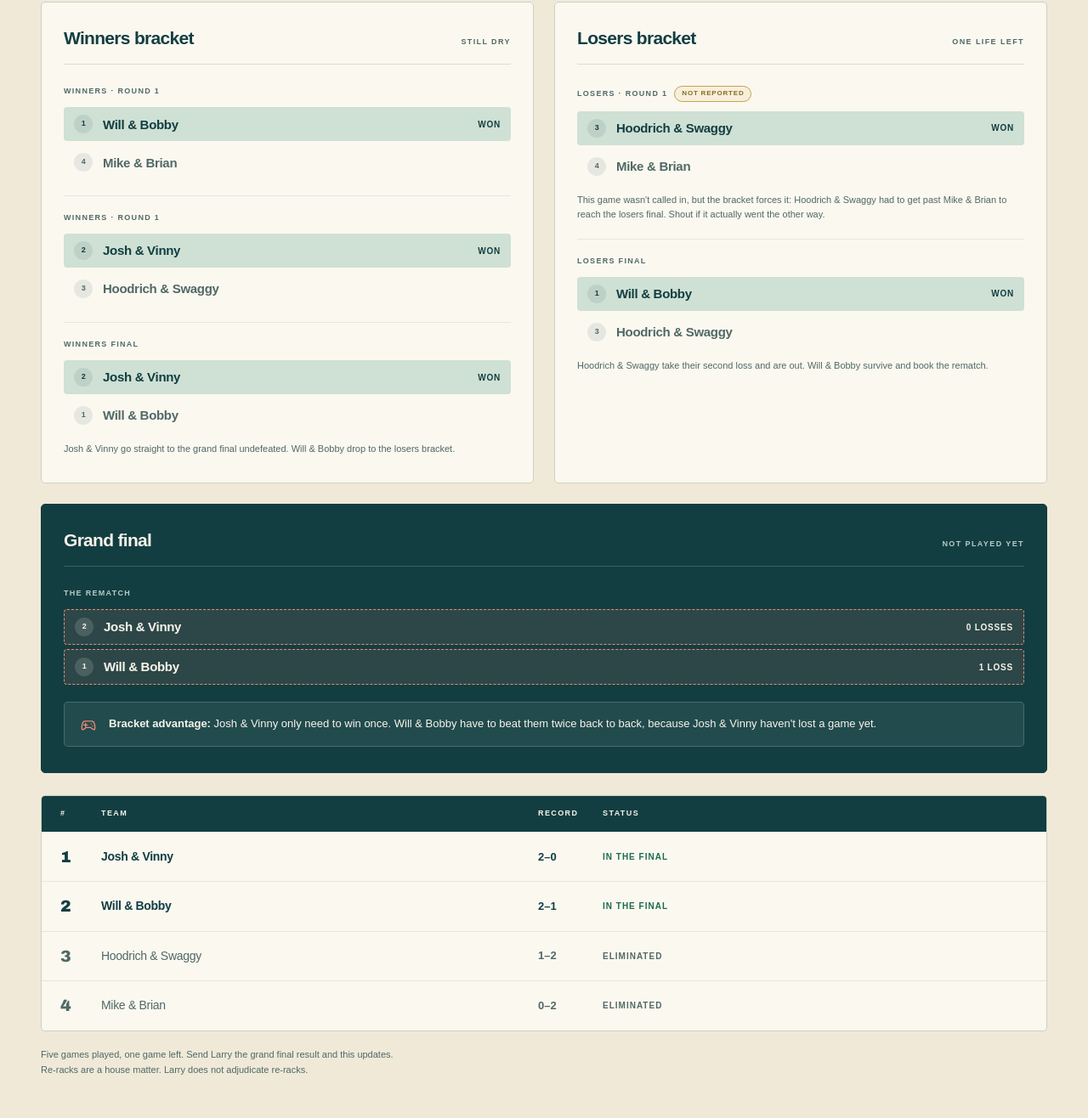
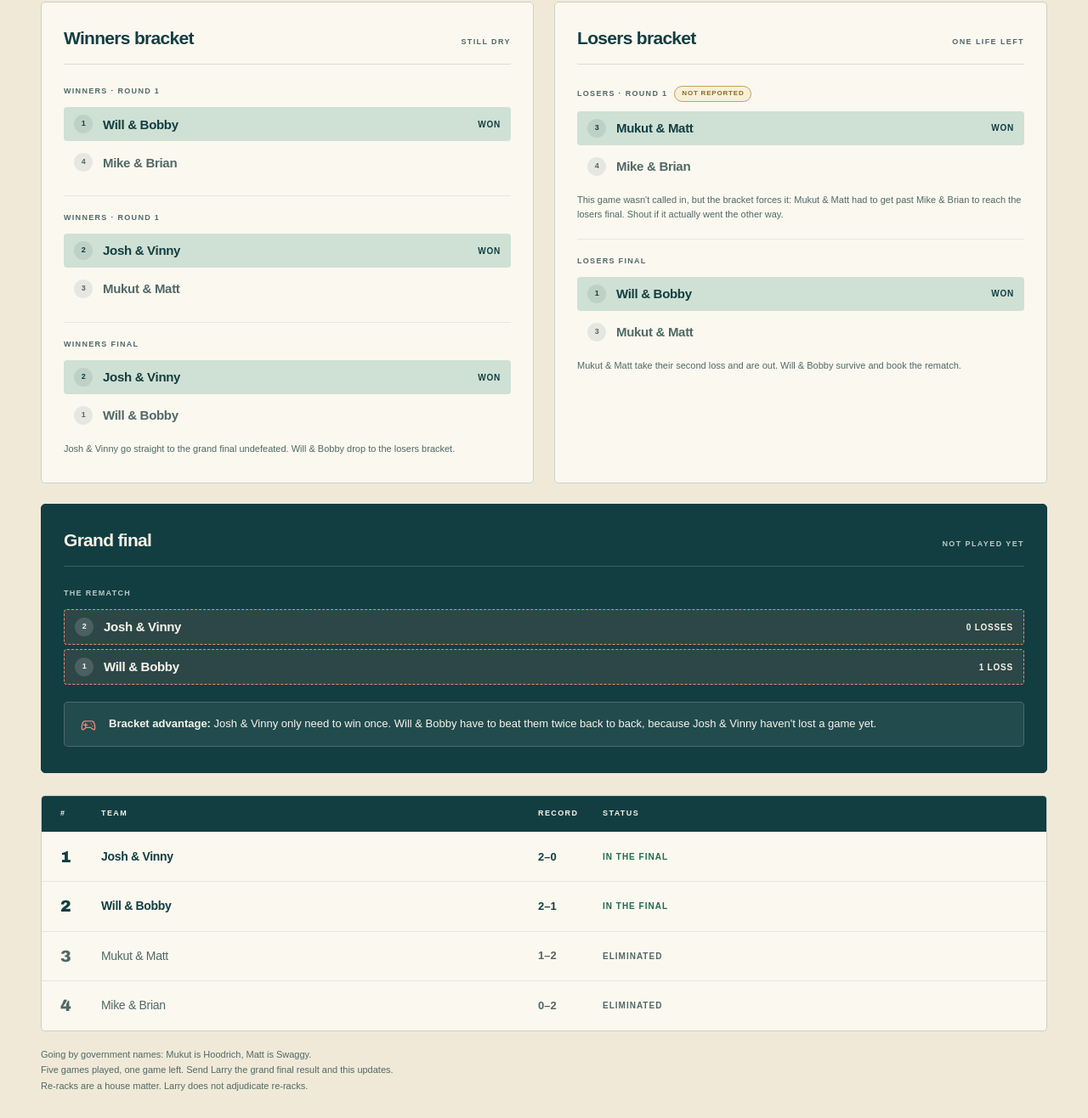
Before and after one commit to willcampbell433/bobby-takes-miami, a plain HTML site: page index.html in a window 1280 px wide. Shown: the part 4804-6120 px from the top of the page at 85% size. Drawn offline with Linux system fonts and the light colour scheme.

Commit message:
Use real names for the Hoodrich/Swaggy team
Will confirmed Hoodrich is Mukut and Swaggy is Matt, both already on the crew roster. Nicknames kept in the footnote.

```diff
--- a/index.html
+++ b/index.html
@@ -150,13 +150,13 @@
   <div class="bracket-col">
    <div class="bracket-col-head"><h3>Winners bracket</h3><span>Still dry</span></div>
    <article class="match"><div class="match-label">Winners · Round 1</div><div class="team-row won"><span class="team-seed" aria-hidden="true">1</span><span class="team-name">Will &amp; Bobby</span><span class="team-mark">WON</span></div><div class="team-row lost"><span class="team-seed" aria-hidden="true">4</span><span class="team-name">Mike &amp; Brian</span></div></article>
-   <article class="match"><div class="match-label">Winners · Round 1</div><div class="team-row won"><span class="team-seed" aria-hidden="true">2</span><span class="team-name">Josh &amp; Vinny</span><span class="team-mark">WON</span></div><div class="team-row lost"><span class="team-seed" aria-hidden="true">3</span><span class="team-name">Hoodrich &amp; Swaggy</span></div></article>
+   <article class="match"><div class="match-label">Winners · Round 1</div><div class="team-row won"><span class="team-seed" aria-hidden="true">2</span><span class="team-name">Josh &amp; Vinny</span><span class="team-mark">WON</span></div><div class="team-row lost"><span class="team-seed" aria-hidden="true">3</span><span class="team-name">Mukut &amp; Matt</span></div></article>
    <article class="match"><div class="match-label">Winners final</div><div class="team-row won"><span class="team-seed" aria-hidden="true">2</span><span class="team-name">Josh &amp; Vinny</span><span class="team-mark">WON</span></div><div class="team-row lost"><span class="team-seed" aria-hidden="true">1</span><span class="team-name">Will &amp; Bobby</span></div><p class="match-note">Josh &amp; Vinny go straight to the grand final undefeated. Will &amp; Bobby drop to the losers bracket.</p></article>
   </div>
   <div class="bracket-col">
    <div class="bracket-col-head"><h3>Losers bracket</h3><span>One life left</span></div>
-   <article class="match"><div class="match-label">Losers · Round 1 <span class="match-flag">Not reported</span></div><div class="team-row won"><span class="team-seed" aria-hidden="true">3</span><span class="team-name">Hoodrich &amp; Swaggy</span><span class="team-mark">WON</span></div><div class="team-row lost"><span class="team-seed" aria-hidden="true">4</span><span class="team-name">Mike &amp; Brian</span></div><p class="match-note">This game wasn't called in, but the bracket forces it: Hoodrich &amp; Swaggy had to get past Mike &amp; Brian to reach the losers final. Shout if it actually went the other way.</p></article>
-   <article class="match"><div class="match-label">Losers final</div><div class="team-row won"><span class="team-seed" aria-hidden="true">1</span><span class="team-name">Will &amp; Bobby</span><span class="team-mark">WON</span></div><div class="team-row lost"><span class="team-seed" aria-hidden="true">3</span><span class="team-name">Hoodrich &amp; Swaggy</span></div><p class="match-note">Hoodrich &amp; Swaggy take their second loss and are out. Will &amp; Bobby survive and book the rematch.</p></article>
+   <article class="match"><div class="match-label">Losers · Round 1 <span class="match-flag">Not reported</span></div><div class="team-row won"><span class="team-seed" aria-hidden="true">3</span><span class="team-name">Mukut &amp; Matt</span><span class="team-mark">WON</span></div><div class="team-row lost"><span class="team-seed" aria-hidden="true">4</span><span class="team-name">Mike &amp; Brian</span></div><p class="match-note">This game wasn't called in, but the bracket forces it: Mukut &amp; Matt had to get past Mike &amp; Brian to reach the losers final. Shout if it actually went the other way.</p></article>
+   <article class="match"><div class="match-label">Losers final</div><div class="team-row won"><span class="team-seed" aria-hidden="true">1</span><span class="team-name">Will &amp; Bobby</span><span class="team-mark">WON</span></div><div class="team-row lost"><span class="team-seed" aria-hidden="true">3</span><span class="team-name">Mukut &amp; Matt</span></div><p class="match-note">Mukut &amp; Matt take their second loss and are out. Will &amp; Bobby survive and book the rematch.</p></article>
   </div>
   <div class="bracket-col is-final">
    <div class="bracket-col-head"><h3>Grand final</h3><span>Not played yet</span></div>
@@ -168,10 +168,10 @@
   <div class="standings-head"><span>#</span><span>Team</span><span>Record</span><span>Status</span></div>
   <div class="standing alive"><span class="standing-rank">1</span><span class="standing-team">Josh &amp; Vinny</span><span class="standing-record">2–0</span><span class="standing-state">In the final</span></div>
   <div class="standing alive"><span class="standing-rank">2</span><span class="standing-team">Will &amp; Bobby</span><span class="standing-record">2–1</span><span class="standing-state">In the final</span></div>
-  <div class="standing out"><span class="standing-rank">3</span><span class="standing-team">Hoodrich &amp; Swaggy</span><span class="standing-record">1–2</span><span class="standing-state">Eliminated</span></div>
+  <div class="standing out"><span class="standing-rank">3</span><span class="standing-team">Mukut &amp; Matt</span><span class="standing-record">1–2</span><span class="standing-state">Eliminated</span></div>
   <div class="standing out"><span class="standing-rank">4</span><span class="standing-team">Mike &amp; Brian</span><span class="standing-record">0–2</span><span class="standing-state">Eliminated</span></div>
  </div>
- <p class="bracket-footnote">Five games played, one game left. Send Larry the grand final result and this updates.<br>Re-racks are a house matter. Larry does not adjudicate re-racks.</p>
+ <p class="bracket-footnote">Going by government names: Mukut is Hoodrich, Matt is Swaggy.<br>Five games played, one game left. Send Larry the grand final result and this updates.<br>Re-racks are a house matter. Larry does not adjudicate re-racks.</p>
 </div></section>
 <section id="essentials" class="essentials section-wrap" aria-labelledby="essentials-title">
  <div class="section-heading"><div><span class="section-number">06 / DON’T BE THAT GUY</span><h2 id="essentials-title">A little prep.<br><em>A better weekend.</em></h2></div><p class="section-aside">Tickets ready. Phone charged.<br>Actually, just charge everything.</p></div>
```
